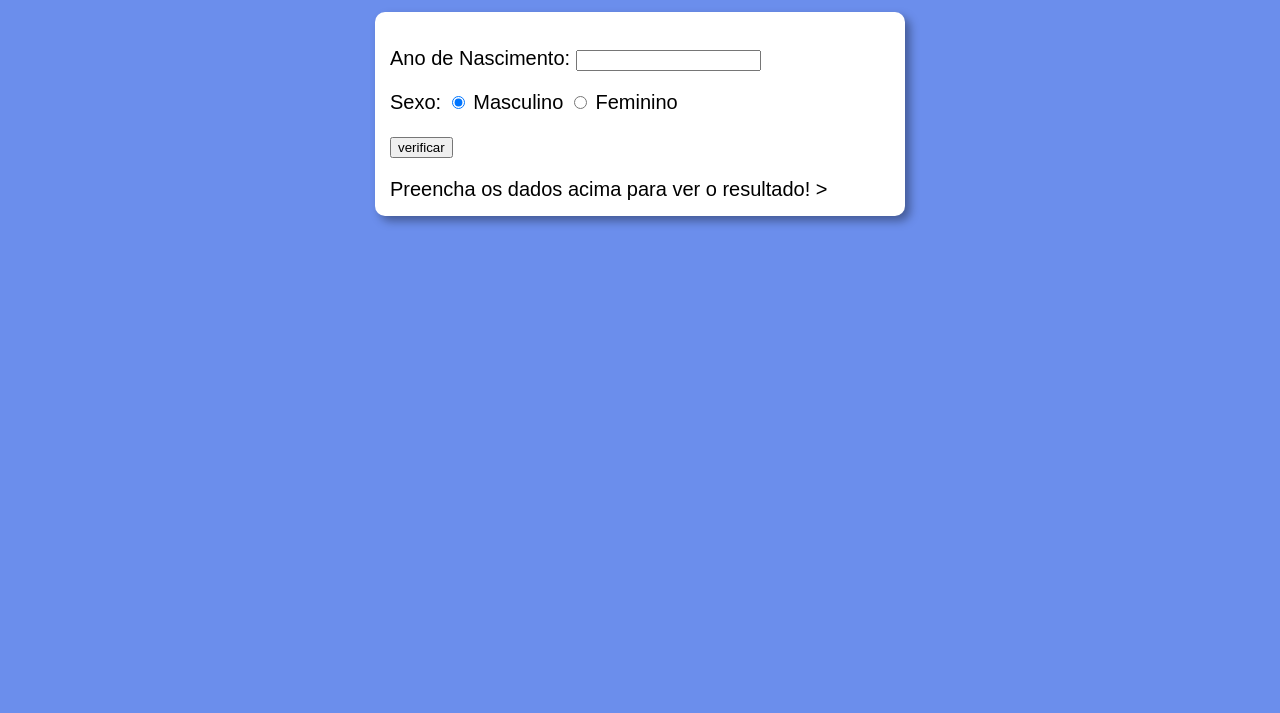
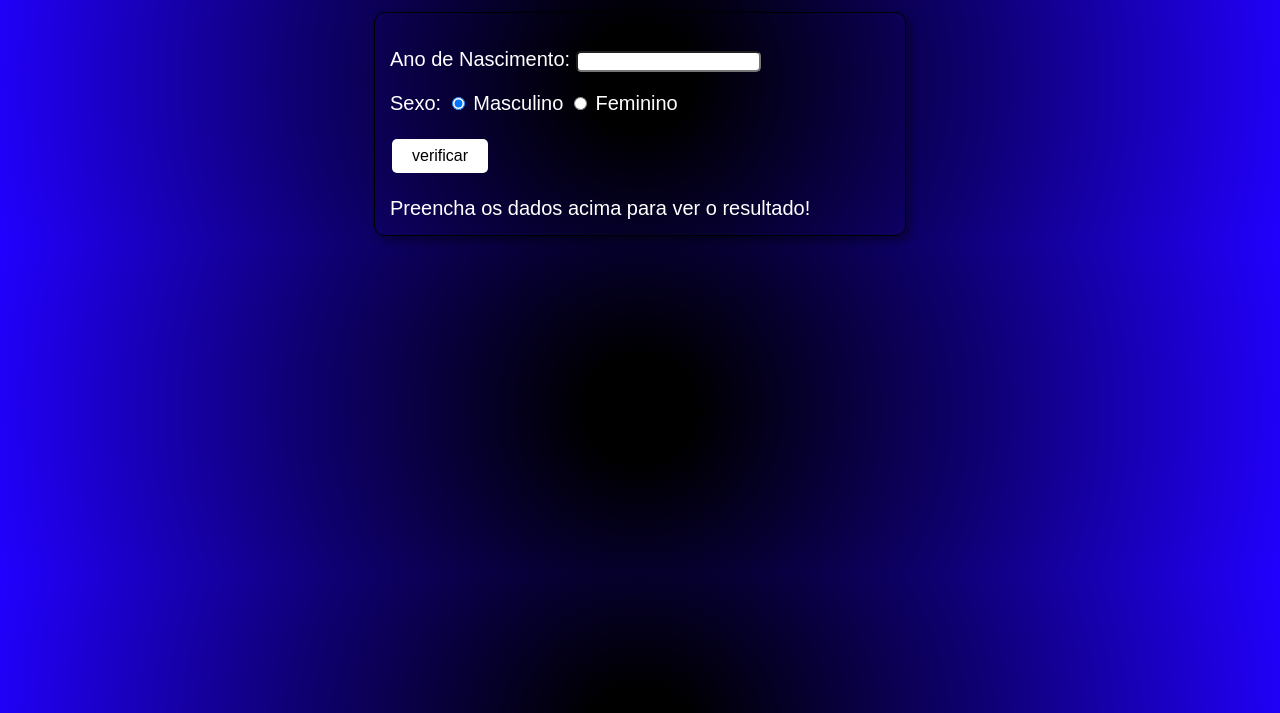
Before and after one commit to dudasantts/javascript, a plain HTML site: page aula12ex/ex015/index.html in a window 1280 px wide. Shown: the part 87-800 px from the top of the page. Drawn offline with Linux system fonts and the light colour scheme.

Commit message:
Verificador de idade.

```diff
--- a/aula12ex/ex015/index.html
+++ b/aula12ex/ex015/index.html
@@ -23,12 +23,12 @@
                 <label for="fem">Feminino</label>
             </p>
             <p>
-                <input type="button" value="verificar" onclick="verificar()">
+                <input type="button" id="button" value="verificar" onclick="verificar()">
             </p>
         </div>
         <div id="res">
             Preencha os dados acima para ver o resultado!
-    >
+
     </section>
     </div>
     <script src="script.js"></script>
--- a/aula12ex/ex015/script.js
+++ b/aula12ex/ex015/script.js
@@ -16,9 +16,12 @@ function verificar() {
             if(idade >=0 && idade < 10) {
                 //criança
                 img.setAttribute('src', 'menininho.png')
-            } else if (idade < 30) {
+            } else if (idade < 30 ) {
                 //jovem
                 img.setAttribute('src', 'h-jovem.png')
+            } else if (idade >= 30 && idade < 45) {
+                //adulto jovem
+                img.setAttribute('src', 'homem-30+.png')
             } else if (idade < 60) {
                 //adulto
                 img.setAttribute('src', 'homem.png')
@@ -34,6 +37,9 @@ function verificar() {
             } else if (idade < 30) {
                 //jovem
                 img.setAttribute('src', 'm-jovem.png')
+            } else if (idade >= 30 && idade < 45) {
+                //adulto jovem
+                img.setAttribute('src', 'mulher-30+.png')
             } else if (idade < 60) {
                 //adulto
                 img.setAttribute('src', 'mulher.png')
--- a/aula12ex/ex015/style.css
+++ b/aula12ex/ex015/style.css
@@ -1,12 +1,6 @@
-/* *{
-    margin: 0;
-    padding: 0;
-    box-sizing: border-box;
-} */
-
-
 body {
-    background: rgb(107, 142, 236);
+    background: #000000;
+    background: radial-gradient(circle, rgba(0, 0, 0, 1) 8%, rgba(15, 0, 114, 1) 52%, rgba(34, 0, 255, 1) 100%);
     font: normal 15pt Arial;
 }
 
@@ -17,7 +11,10 @@ header {
 }
 
 section {
-    background: white;
+    color: white;
+    background: transparent;
+    border: 1px solid black;
+    box-shadow: 0 0 10px rgba(255, 255, 255, 0.2);
     border-radius: 10px;
     padding: 15px;
     width: 500px;
@@ -25,13 +22,31 @@ section {
     box-shadow: 5px 5px 10px rgba(0, 0, 0, 0.363);
 }
 
-footer {
-    color: white;
-    text-align: center;
-    font-style: italic;
+#txtano {
+    border-radius: 5px;
+
 }
 
 #foto {
     width: 250px;
     border-radius: 50%;
 }
+
+#button {
+    background-color: #ffffff;
+    border: none;
+    color: black;
+    padding: 8px 20px;
+    text-align: center;
+    text-decoration: none;
+    display: inline-block;
+    font-size: 16px;
+    margin: 4px 2px;
+    cursor: pointer;
+    border-radius: 5px;
+}
+
+#button:hover {
+    background-color: rgba(0, 0, 0, 0.684);
+    color: white;
+}
```
Also changed, not shown: aula12ex/ex015/homem-30+.png (added), aula12ex/ex015/mulher-30+.png (added).
